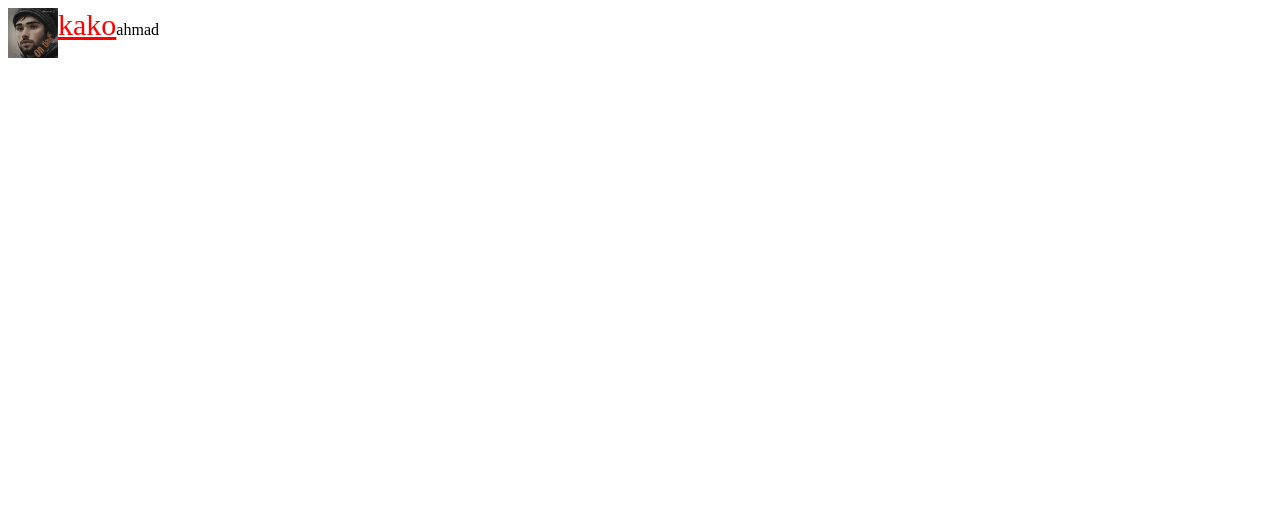
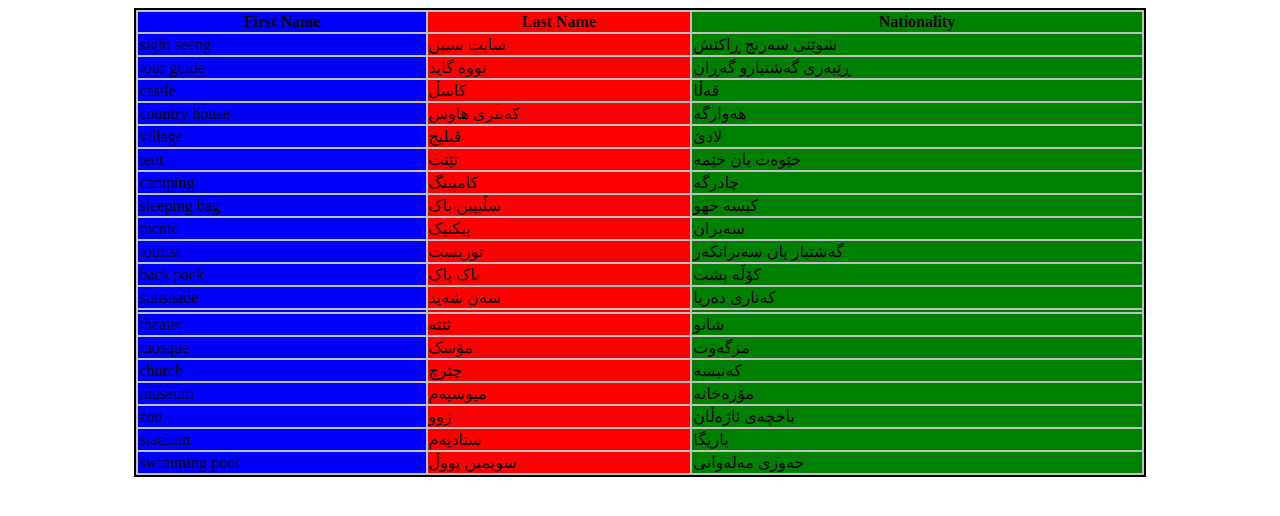
Before and after one commit to Kakoa7a/Kako, a plain HTML site: page index.html in a window 1280 px wide. Drawn offline with Linux system fonts and the light colour scheme.

Commit message:
Update index.html
Signed-off-by: Kakoa7a <153341047+Kakoa7a@users.noreply.github.com>

```diff
--- a/index.html
+++ b/index.html
@@ -1,24 +1,127 @@
+<!DOCTYPE html>
+<html>
+<head>
+  <title>Try It Yourself</title>
+</head>
+<body>
+  <table style="background-color: silver; width: 80%; margin: 0 auto; border: 2px solid black">
+    <!-- The "margin: 0 auto" style aligns the table to the center -->
+    <colgroup>
+      <col style="background-color: blue">
+      <col style="background-color: red">
+      <col style="background-color: green">
+    </colgroup>
+    <thead>
+      <tr>
+        <th> First Name </th>
+        <th> Last Name </th>
+        <th> Nationality </th>
+      </tr>
+    </thead>
+    <tbody>
+      <tr>
+        <td> sight seeng  </td>
+        <td> سایت سیین </td>
+        <td>  شوێنی سەرنج ڕاکێش</td>
+      </tr>
+      <tr>
+        <td>  tour guide </td>
+        <td>  تووە گاید </td>
+        <td> ڕێبەری گەشتیارو گەڕان  </td>
+      </tr>
+      <tr>
+        <td>castle</td>
+        <td>کاسڵ</td>
+        <td>قەڵا</td>
 
-<style>
 
- .kako{
-   font-size: 30px;
-   color: red;
-   text-decoration:underline;
- }
-
-</style>
-
-<span class="kako">kako</span><span>ahmad</span>
-
-<body>
-
-<img><img src="Snapchat.jpg"
-style="
-  float:left;
-  width: 50px;
-  height:50px;
-  "
-  />
-
+      </tr>
+      <tr>
+        <td>country house</td>
+        <td>کەنتری هاوس</td>
+        <td>هەوارگه</td>
+      </tr>
+      <tr>
+        <td>village</td>
+        <td>ڤیلیج</td>
+        <td>لادێ</td>
+      </tr>
+       <tr>
+        <td>tent</td>
+        <td>تێنت</td>
+        <td>خێوەت یان خێمە</td>
+      </tr>
+       <tr>
+        <td>camping</td>
+        <td>کامپینگ</td>
+        <td>چادرگە</td>
+      </tr>
+       <tr>
+        <td>sleeping bag</td>
+        <td>سڵیپین باک</td>
+        <td>کیسە خهو</td>
+      </tr>
+       <tr>
+        <td>picnic</td>
+        <td>پیکنیک</td>
+        <td>سەیران</td>
+      </tr>
+       <tr>
+        <td>tourist</td>
+        <td>توریست</td>
+        <td>گەشتیار یان سەیرانکەر</td>
+      </tr>
+       <tr>
+        <td>back pack</td>
+        <td>باک پاک</td>
+        <td>کۆڵە پشت</td>
+      </tr>
+       <tr>
+        <td>sunshade</td>
+        <td>سەن شەید</td>
+        <td>کەناری دەریا</td>
+      </tr>
+       <tr>
+        <td></td>
+        <td></td>
+        <td></td>
+      </tr>
+       <tr>
+        <td>theater</td>
+        <td>ثێتە</td>
+        <td>شانو</td>
+      </tr>
+       <tr>
+        <td>mosque</td>
+        <td>مۆسک</td>
+        <td>مزگەوت</td>
+      </tr>
+      <tr>
+        <td>church</td>
+        <td>چێرچ</td>
+        <td>کەنیسە</td>
+      </tr>
+      <tr>
+        <td>museum</td>
+        <td>میوسیەم</td>
+        <td>مۆزەخانە</td>
+      </tr>
+      <tr>
+        <td>zoo</td>
+        <td>زوو</td>
+        <td>باخچەی ئاژەڵان</td>
+      </tr>
+      <tr>
+        <td>stadium</td>
+        <td>ستادیەم</td>
+        <td>یاریگا</td>
+      </tr>
+      <tr>
+        <td>swimming pool</td>
+        <td>سویمین پووڵ</td>
+        <td>حەوزی مەلەوانی</td>
+      </tr>
+    </tbody>
+  </table>
 </body>
+</html>
```
